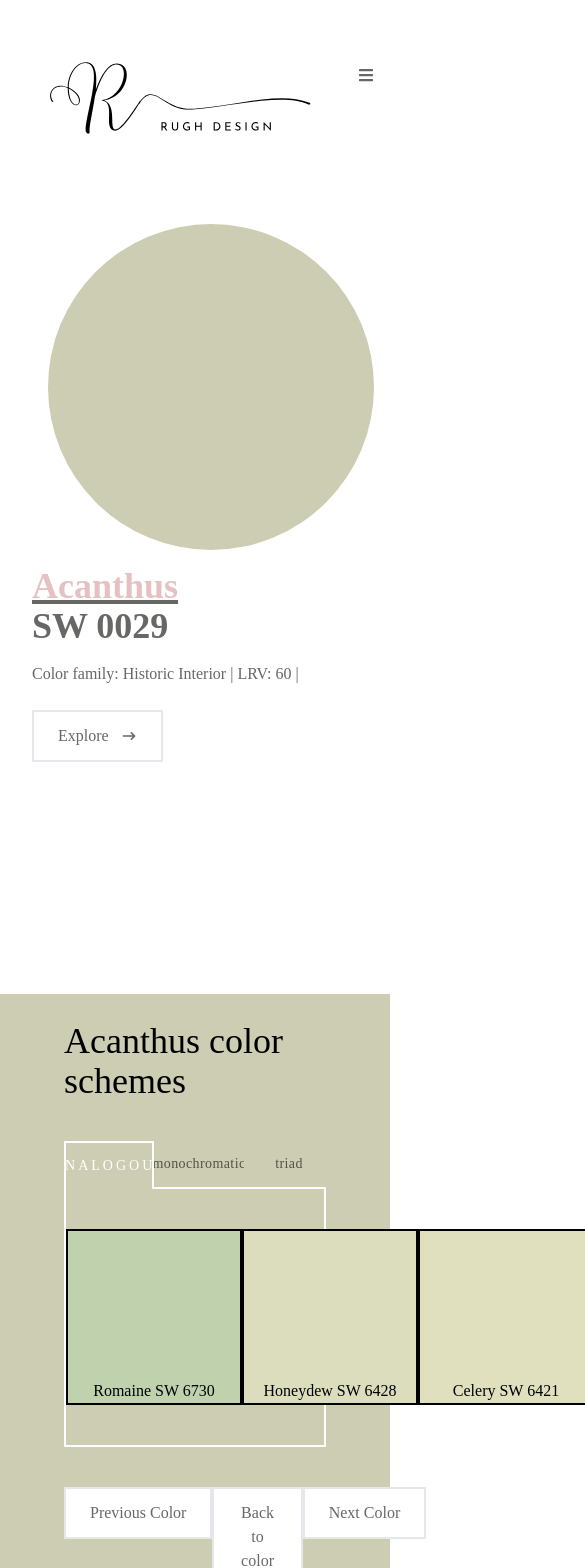
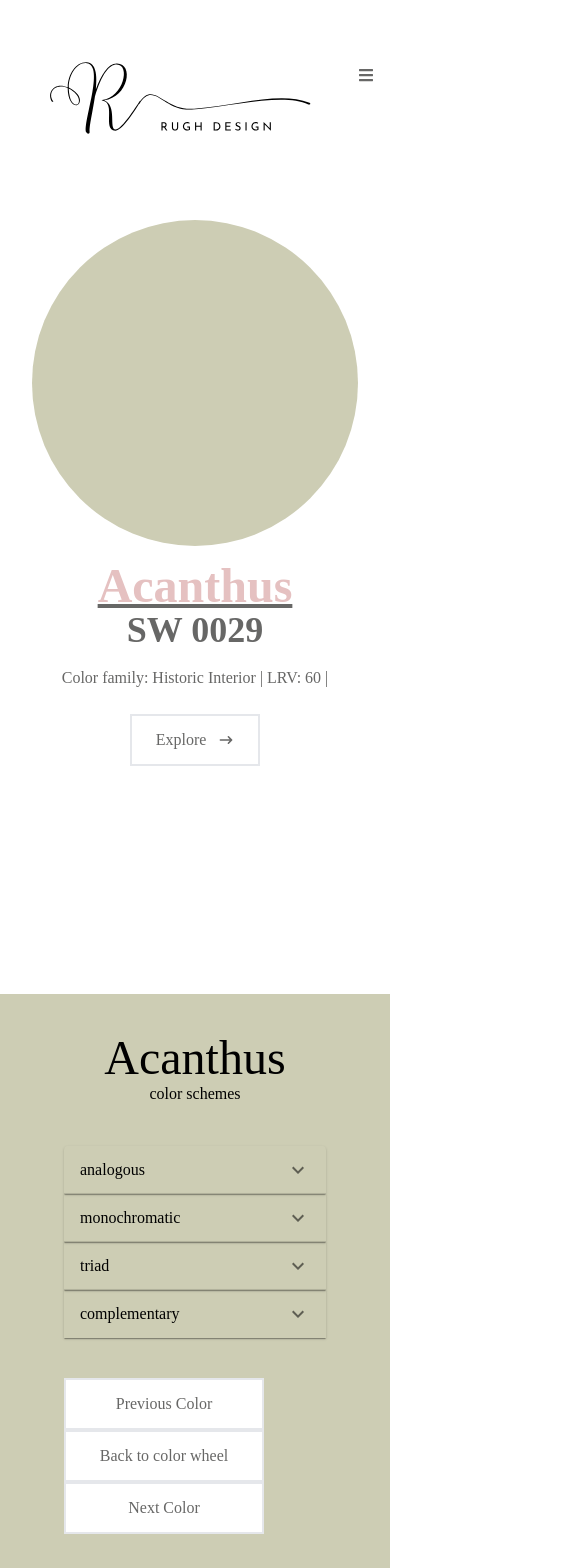
Before and after one commit to roodhouse/rugh-design-color-wheel, a React (Create React App) app: page /color/acanthus in a window 390 px wide. Shown: the top 1568 px of the page, 585 px wide, since content can reach past the window. Built offline with nearby package versions, Linux system fonts and the light colour scheme.

Commit message:
mobile styling

```diff
--- a/src/components/color/AnaColor.jsx
+++ b/src/components/color/AnaColor.jsx
@@ -11,7 +11,7 @@ function AnaColor() {
   return (
     <>
       {/* ana color container */}
-      <div className="flex flex-row justify-evenly">
+      <div className="flex flex-row flex-wrap gap-3 sm:gap-0 justify-evenly">
         <Link to={`../color/${color.anaOne.id}`}>
           <div
             className="w-44 h-44 border-2 border-black border-solid flex flex-row justify-center items-end"
--- a/src/components/color/Color.jsx
+++ b/src/components/color/Color.jsx
@@ -17,14 +17,14 @@ function Color() {
       <div className="flex flex-col h-full">
         <div className="max-w-[1000px] mx-auto px-8 flex flex-col justify-center w-full h-[calc(100vh+150px)]">
           <div className="flex flex-col sm:flex-row justify-center">
-            <div className="flex flex-col items-start min-w-[53.6%]">
-              <h1 className="text-4xl sm:text-7xl font-bold text-[#E5C1C1] underline decoration-[#676766] decoration-4">
+            <div className="flex flex-col items-center sm:items-start min-w-[53.6%]">
+              <h1 className="text-5xl sm:text-7xl  text-center sm:text-left font-bold text-[#E5C1C1] underline decoration-[#676766] decoration-4">
                 {color.name}
               </h1>
               <h2 className="text-4xl sm:text-7xl font-bold text-[#676766]">
                 {color.code}
               </h2>
-              <p className="text-[#676766] py-4 max-w-[700px]">
+              <p className="text-[#676766] text-center py-4 max-w-[700px]">
                 Color family: {color.family} | LRV: {color.lrv} |{" "}
                 {color.peel ? (
                   <a
@@ -53,7 +53,7 @@ function Color() {
                 </ScrollLink>
               </div>
             </div>
-            <div className="ml-[5%] h-[100%] w-[100%] md:h-[75%] order-first sm:order-last pb-4 sm:pb-0">
+            <div className="sm:ml-[5%] h-[100%] w-[100%] md:h-[75%] order-first sm:order-last pb-4 sm:pb-0">
               <div
                 className="rounded-full md:h-[100%] w-full pt-[100%]"
                 style={{ backgroundColor: color.hex }}
@@ -67,11 +67,12 @@ function Color() {
       <div
         name="scheme"
         style={{ backgroundColor: color.hex }}
-        className="w-full h-screen mx-auto px-8 pb-60"
+        className="w-full h-full sm:h-screen mx-auto px-8 pb-60"
       >
         <div className="max-w-[1000px] mx-auto px-8 flex flex-col justify-center w-full h-full">
           <div className="py-10">
-            <h2 className="text-4xl">{color.name} color schemes</h2>
+            <h2 className="text-5xl text-center sm:text-left">{color.name}</h2>
+            <p className='text-center sm:text-left'>color schemes</p>
           </div>
           {/* scheme container */}
           <div>
--- a/src/components/color/ColorNav.jsx
+++ b/src/components/color/ColorNav.jsx
@@ -60,7 +60,7 @@ function ColorNav() {
   }
 
   return (
-    <div className="max-w-[1000px] w-full flex flex-row justify-around mx-auto pt-10">
+    <div className="max-w-[1000px] w-full flex flex-col md:flex-row justify-around mx-auto pt-10">
       <div className="w-[200px] text-center whitespace-nowrap">
         <Link
           onMouseOver={handlePrevMouseOver}
--- a/src/components/color/ColorTabs.jsx
+++ b/src/components/color/ColorTabs.jsx
@@ -1,4 +1,9 @@
-import { React, useState } from 'react';
+import * as React from 'react';
+import { useState } from 'react';
+import Accordion from '@mui/material/Accordion';
+import AccordionSummary from '@mui/material/AccordionSummary';
+import AccordionDetails from '@mui/material/AccordionDetails';
+import ExpandMoreIcon from '@mui/icons-material/ExpandMore';
 import CompColor from './CompColor';
 import AnaColor from './AnaColor';
 import TriadColor from './TriadColor';
@@ -18,7 +23,57 @@ function ColorTabs() {
 
   return (
     <>
-      <Box className='w-full'>
+      {/* accordion for small screens */}
+      <Accordion sx={{backgroundColor: 'transparent'}}>
+        <AccordionSummary
+          expandIcon={<ExpandMoreIcon />}
+          aria-controls="analogous-content"
+          id="analogous-header"
+        >
+          <h5>Analogous</h5>
+        </AccordionSummary>
+        <AccordionDetails>
+          <AnaColor />
+        </AccordionDetails>
+      </Accordion>
+      <Accordion sx={{backgroundColor: 'transparent'}}>
+        <AccordionSummary
+          expandIcon={<ExpandMoreIcon />}
+          aria-controls="monochromatic-content"
+          id="monochromatic-header"
+        >
+          <h5 className='max-[350px]:text-sm'>Monochromatic</h5>
+        </AccordionSummary>
+        <AccordionDetails>
+          <MonoColor />
+        </AccordionDetails>
+      </Accordion>
+      <Accordion sx={{backgroundColor: 'transparent'}}>
+        <AccordionSummary
+          expandIcon={<ExpandMoreIcon />}
+          aria-controls="triad-content"
+          id="triad-header"
+        >
+          <h5>Triad</h5>
+        </AccordionSummary>
+        <AccordionDetails>
+          <TriadColor />
+        </AccordionDetails>
+      </Accordion>
+      <Accordion sx={{backgroundColor: 'transparent'}}>
+        <AccordionSummary
+          expandIcon={<ExpandMoreIcon />}
+          aria-controls="comp-content"
+          id="comp-header"
+        >
+          <h5 className='max-[350px]:text-sm'>Complementary</h5>
+        </AccordionSummary>
+        <AccordionDetails>
+          <CompColor />
+        </AccordionDetails>
+      </Accordion>
+      {/* horizontal tab */}
+      <Box className='w-full hidden'>
         <Tabs
           value={value}
           onChange={handleChange}
--- a/src/components/color/CompColor.jsx
+++ b/src/components/color/CompColor.jsx
@@ -11,7 +11,7 @@ function CompColor() {
   return (
     <>
       {/* comp color container */}
-      <div className="flex flex-row justify-evenly">
+      <div className="flex flex-row flex-wrap gap-3 sm:gap-0 justify-evenly">
         <Link to={`../color/${color.compOne.id}`}>
           <div
             className="w-44 h-44 border-2 border-black border-solid flex flex-row justify-center items-end"
--- a/src/components/color/MonoColor.jsx
+++ b/src/components/color/MonoColor.jsx
@@ -11,7 +11,7 @@ function MonoColor() {
   return (
     <>
       {/* mono color container */}
-      <div className="flex flex-row justify-evenly">
+      <div className="flex flex-row flex-wrap gap-3 sm:gap-0 justify-evenly">
         <Link to={`../color/${color.monoOne.id}`}>
           <div
             className="w-44 h-44 border-2 border-black border-solid flex flex-row justify-center items-end"
--- a/src/components/color/TriadColor.jsx
+++ b/src/components/color/TriadColor.jsx
@@ -11,7 +11,7 @@ function TriadColor() {
   return (
     <>
       {/* triad color container */}
-      <div className="flex flex-row justify-evenly">
+      <div className="flex flex-row flex-wrap gap-3 sm:gap-0 justify-evenly">
         <Link to={`../color/${color.triadOne.id}`}>
           <div
             className="w-44 h-44 border-2 border-black border-solid flex flex-row justify-center items-end"
--- a/src/components/color/styles.css
+++ b/src/components/color/styles.css
@@ -31,3 +31,32 @@
 .css-1knaqv7-MuiButtonBase-root-MuiButton-root:hover {
     background-color: rgba(229, 193, 193, 0.19) !important;
 }
+
+.MuiPaper-root.Mui-expanded {
+    transition: all 300ms cubic-bezier(0.4, 0, 0.2, 1) 0ms;
+    border: 2px solid white;
+}
+
+
+.MuiButtonBase-root h5 {
+    color: black;
+    text-transform: lowercase;
+    letter-spacing: normal;
+    border-bottom: none;
+    transition:
+                border-bottom  2s ease-out 0ms,
+                letter-spacing 2s ease-out 0ms;
+}
+
+.MuiButtonBase-root.Mui-expanded h5 {
+    color: white;
+    text-transform: uppercase;
+    letter-spacing: 3px;
+    border-bottom: 10px;
+    border-bottom-color: white;
+    border-bottom-style: solid;
+    transition:
+                border-bottom  2s ease-out 0ms,
+                letter-spacing 2s ease-out 0ms;
+
+}
```
